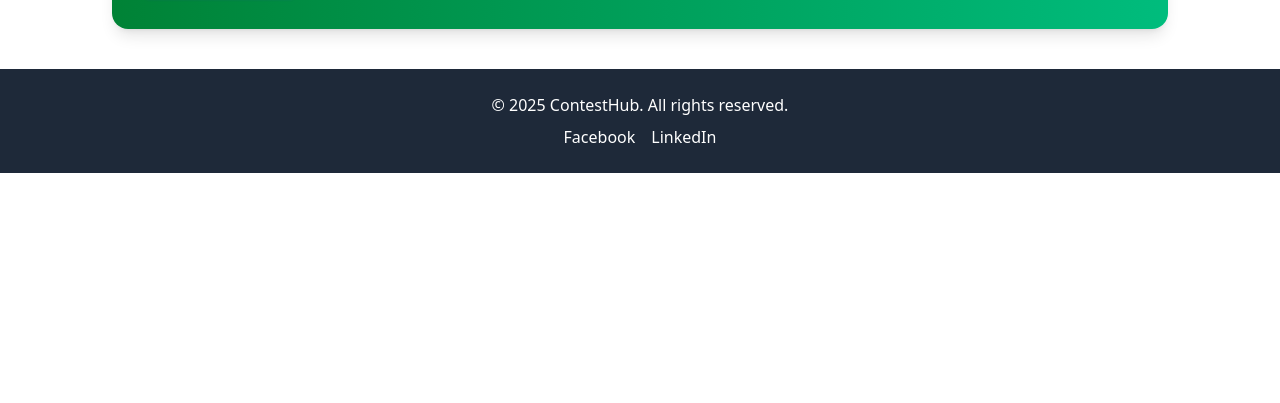
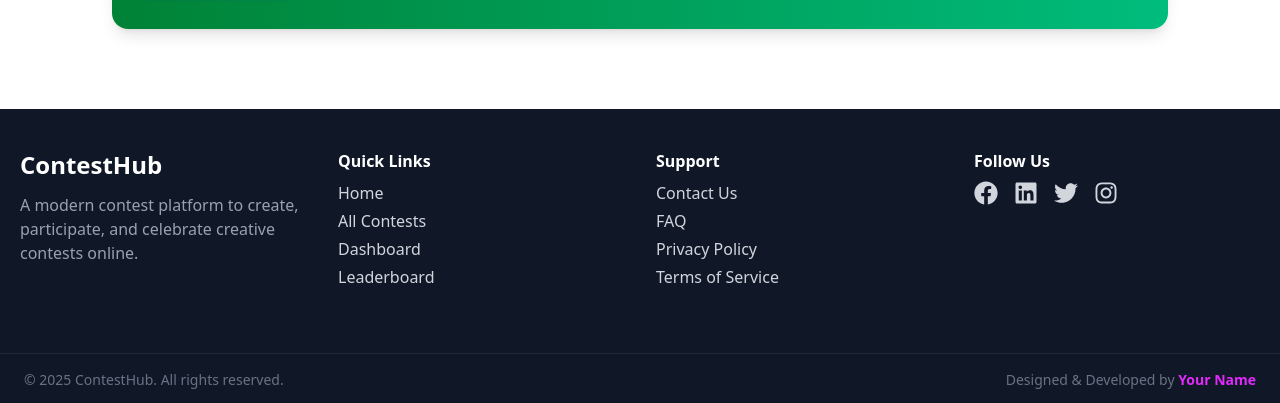
Before and after one commit to mdsamimprogramer/ContestHub_Client, a React (Vite) app: page / in a window 1280 px wide. Shown: the part 815-1218 px from the top of the page. Before the commit the page ends 988 px from the top, so only its background shows below. Built offline with nearby package versions, Linux system fonts and the light colour scheme; no server answers.

Commit message:
footer page add

```diff
--- a/src/components/Footer.jsx
+++ b/src/components/Footer.jsx
@@ -1,12 +1,66 @@
 import React from "react";
+import { FaFacebook, FaLinkedin, FaInstagram, FaTwitter } from "react-icons/fa";
 
 const Footer = () => {
     return (
-        <footer className="bg-gray-800 text-white text-center py-6">
-            <p>© 2025 ContestHub. All rights reserved.</p>
-            <div className="flex justify-center gap-4 mt-2">
-                <a href="https://facebook.com" target="_blank">Facebook</a>
-                <a href="https://linkedin.com" target="_blank">LinkedIn</a>
+        <footer className="bg-gray-900 text-gray-300 mt-10">
+            <div className="max-w-7xl mx-auto px-5 py-10 grid grid-cols-1 sm:grid-cols-2 md:grid-cols-4 gap-8">
+                {/* Logo & Description */}
+                <div className="space-y-3">
+                    <h1 className="text-2xl font-bold text-white">ContestHub</h1>
+                    <p className="text-gray-400">
+                        A modern contest platform to create, participate, and celebrate creative contests online.
+                    </p>
+                </div>
+
+                {/* Navigation Links */}
+                <div className="space-y-2">
+                    <h3 className="text-white font-semibold">Quick Links</h3>
+                    <ul className="space-y-1">
+                        <li><a href="/" className="hover:text-fuchsia-500 transition">Home</a></li>
+                        <li><a href="/all-contests" className="hover:text-fuchsia-500 transition">All Contests</a></li>
+                        <li><a href="/dashboard" className="hover:text-fuchsia-500 transition">Dashboard</a></li>
+                        <li><a href="/leaderboard" className="hover:text-fuchsia-500 transition">Leaderboard</a></li>
+                    </ul>
+                </div>
+
+                {/* Support Links */}
+                <div className="space-y-2">
+                    <h3 className="text-white font-semibold">Support</h3>
+                    <ul className="space-y-1">
+                        <li><a href="/contact" className="hover:text-fuchsia-500 transition">Contact Us</a></li>
+                        <li><a href="/faq" className="hover:text-fuchsia-500 transition">FAQ</a></li>
+                        <li><a href="/privacy" className="hover:text-fuchsia-500 transition">Privacy Policy</a></li>
+                        <li><a href="/terms" className="hover:text-fuchsia-500 transition">Terms of Service</a></li>
+                    </ul>
+                </div>
+
+                {/* Social Links */}
+                <div className="space-y-2">
+                    <h3 className="text-white font-semibold">Follow Us</h3>
+                    <div className="flex gap-4 mt-2">
+                        <a href="https://facebook.com" target="_blank" rel="noopener noreferrer" className="hover:text-blue-600 transition">
+                            <FaFacebook size={24} />
+                        </a>
+                        <a href="https://linkedin.com" target="_blank" rel="noopener noreferrer" className="hover:text-blue-400 transition">
+                            <FaLinkedin size={24} />
+                        </a>
+                        <a href="https://twitter.com" target="_blank" rel="noopener noreferrer" className="hover:text-sky-400 transition">
+                            <FaTwitter size={24} />
+                        </a>
+                        <a href="https://instagram.com" target="_blank" rel="noopener noreferrer" className="hover:text-pink-500 transition">
+                            <FaInstagram size={24} />
+                        </a>
+                    </div>
+                </div>
+            </div>
+
+            {/* Copyright */}
+            <div className="border-t border-gray-800 mt-6">
+                <div className="max-w-7xl mx-auto px-6 py-4 flex flex-col sm:flex-row justify-between items-center text-gray-500 text-sm">
+                    <p>© 2025 ContestHub. All rights reserved.</p>
+                    <p>Designed & Developed by <span className="text-fuchsia-500 font-semibold">Your Name</span></p>
+                </div>
             </div>
         </footer>
     );
--- a/src/pages/Dashboard/Admin/AdminHome.jsx
+++ b/src/pages/Dashboard/Admin/AdminHome.jsx
@@ -29,7 +29,7 @@ const AdminDashboard = () => {
     const { totalUsers = 0, totalCreators = 0, totalContests = 0, totalEarnings = 0 } = data;
 
     return (
-        <div className="p-6">
+        <div className="p-5 md:p-8">
             <h2 className="text-3xl font-bold mb-6">Admin Dashboard</h2>
 
             <div className="grid md:grid-cols-2 lg:grid-cols-4 gap-6">
--- a/src/pages/Dashboard/Admin/ManagePayments.jsx
+++ /dev/null
@@ -1,43 +0,0 @@
-import { useQuery } from "@tanstack/react-query";
-import useAxiosSecure from "../../../hooks/useAxiosSecure";
-
-const ManagePayments = () => {
-    const axiosSecure = useAxiosSecure();
-
-    const { data = [] } = useQuery({
-        queryKey: ["payments"],
-        queryFn: async () => {
-            const res = await axiosSecure.get("/admin/payments");
-            return res.data;
-        },
-    });
-
-    return (
-        <div className="p-6">
-            <h2 className="text-2xl font-bold mb-4">Payments</h2>
-
-            <table className="table">
-                <thead>
-                    <tr>
-                        <th>Email</th>
-                        <th>Contest</th>
-                        <th>Amount</th>
-                        <th>Date</th>
-                    </tr>
-                </thead>
-                <tbody>
-                    {data.map(pay => (
-                        <tr key={pay._id}>
-                            <td>{pay.userEmail}</td>
-                            <td>{pay.contestId}</td>
-                            <td>${pay.amount}</td>
-                            <td>{new Date(pay.createdAt).toLocaleDateString()}</td>
-                        </tr>
-                    ))}
-                </tbody>
-            </table>
-        </div>
-    );
-};
-
-export default ManagePayments;
--- a/src/pages/Dashboard/Admin/ManageUsers.jsx
+++ b/src/pages/Dashboard/Admin/ManageUsers.jsx
@@ -44,7 +44,7 @@ const ManageUsers = () => {
     if (isLoading) return <Loading />;
 
     return (
-        <div className="overflow-x-auto">
+        <div className="overflow-x-auto p-5">
             <table className="table w-full">
                 <thead>
                     <tr>
--- a/src/routes/router.jsx
+++ b/src/routes/router.jsx
@@ -25,7 +25,6 @@ import WinnerDeclare from "../pages/Dashboard/Creator/WinnerDeclare";
 import AdminDashboard from "../pages/Dashboard/Admin/AdminHome";
 import ManageContests from "../pages/Dashboard/Admin/ManageContests";
 import ManageUsers from "../pages/Dashboard/Admin/ManageUsers";
-import ManagePayments from "../pages/Dashboard/Admin/ManagePayments";
 import AdminRoute from "./AdminRoute";
 import CreatorRoute from "./CreatorRoute";
 import SupportSettings from "../components/SupportSettings";
@@ -129,10 +128,7 @@ export const router = createBrowserRouter([
                 path: "admin/users",
                 element: <AdminRoute><ManageUsers /></AdminRoute>
             },
-            {
-                path: "admin/payments",
-                element: <AdminRoute><ManagePayments /></AdminRoute>
-            },
+
             {
                 path: 'support-settings',
                 Component: SupportSettings
```
